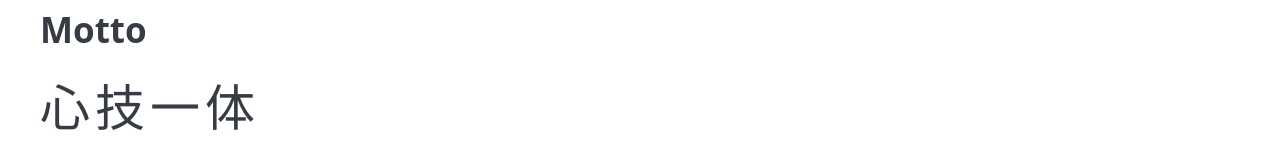
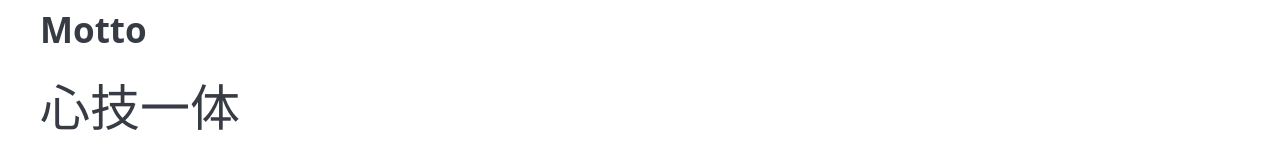
Before and after one commit to kendoclub-at-umich/website, a SvelteKit app: page /about in a window 1280 px wide. Shown: the part 635-800 px from the top of the page. Built offline with nearby package versions, Linux system fonts and the light colour scheme.

Commit message:
feat: :fire: remove letter spacing in motto
Co-authored-by: Nate Stringham <nstringham@users.noreply.github.com>

```diff
--- a/src/routes/about/+page.svelte
+++ b/src/routes/about/+page.svelte
@@ -45,6 +45,5 @@
 <style>
 	.motto {
 		font-size: 2.5em;
-		letter-spacing: 0.1em;
 	}
 </style>
```
